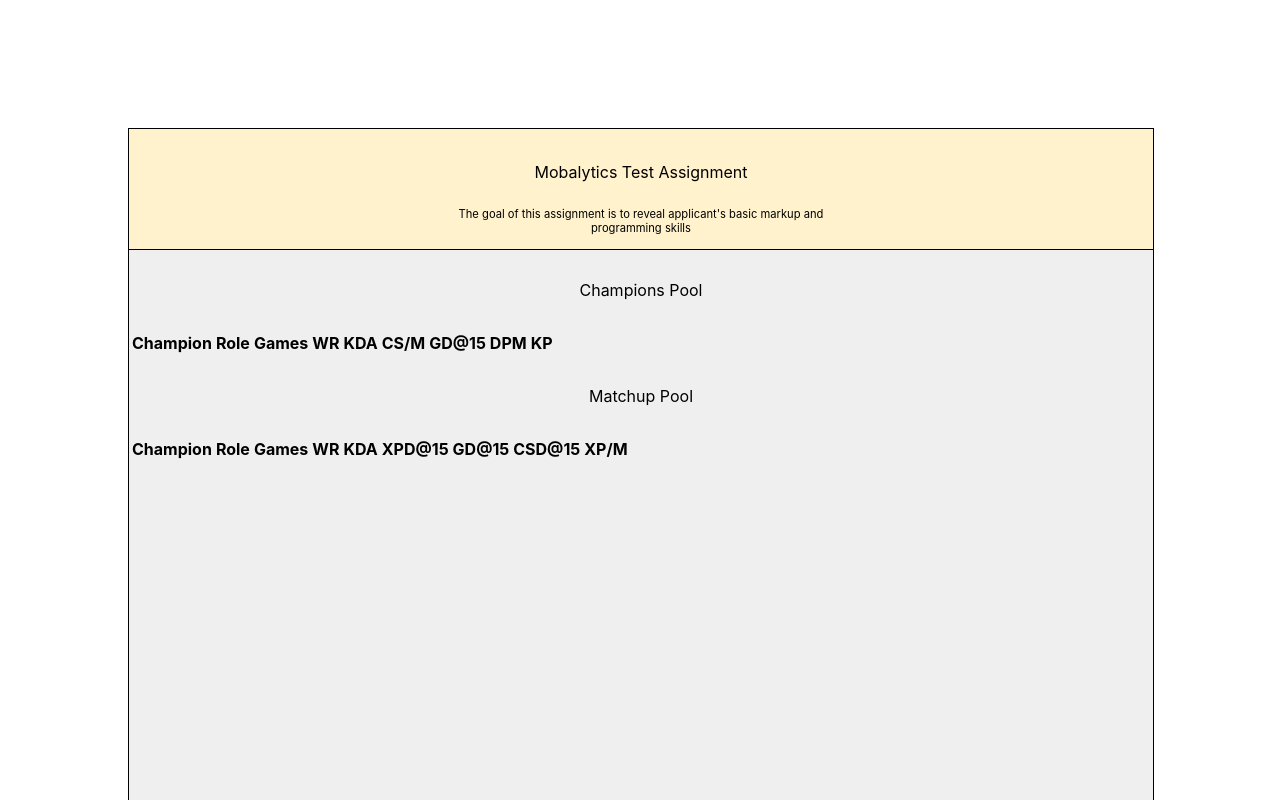
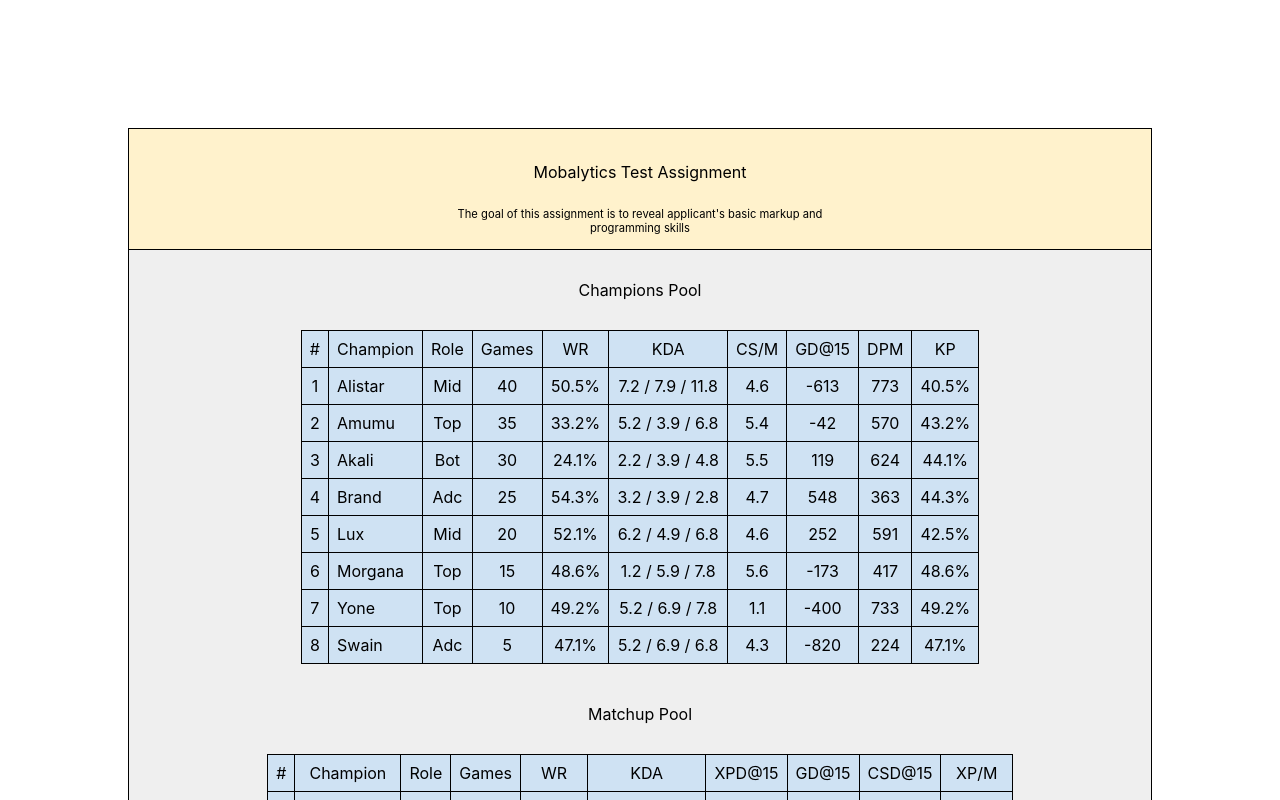
Before and after one commit to calaquend1/mobalytics, a React (Create React App) app: page / in a window 1280 px wide. Shown: the top 800 px of the page. Built offline with nearby package versions, Linux system fonts and the light colour scheme; the HTML template or start-up script is replaced by a standard one.

Commit message:
table, row, types

```diff
--- a/src/components/background/styled.tsx
+++ b/src/components/background/styled.tsx
@@ -1,16 +1,14 @@
 import styled from '@emotion/styled';
 
 export const BackgroundDiv = styled.div`
-  width: 80%;
-  height: 100vh;
   margin: 10%;
   border: 1px solid black;
   background-color: #efefef;
   h1 {
-      text-align: center;
-      font-size: 1em;
-      font-weight: normal;
-      margin: 30px 0px;
+    text-align: center;
+    font-size: 1em;
+    font-weight: normal;
+    margin: 30px 0px;
   }
 `;
 
--- /dev/null
+++ b/src/components/row/index.ts
@@ -0,0 +1,3 @@
+import { Row } from './row';
+
+export { Row };
--- a/src/components/row/row.tsx
+++ b/src/components/row/row.tsx
@@ -1,9 +1,12 @@
-import React from 'react';
-import styled from '@emotion/styled';
+import { RowT } from '../../types/row';
 
-const cell = styled.div`
-  background-color: #cfe2f3;
-`;
-const Row = () => {};
-
-export default Row;
+export const Row = (props: { row: RowT; parameters: Array<keyof RowT>; number: number }) => {
+  const { row, parameters = [], number } = props;
+  return (
+    <tr>
+      {parameters.map((parameter, i) => {
+        return <td key={i}>{parameter !== '#' ? row[parameter] : number}</td>;
+      })}
+    </tr>
+  );
+};
--- /dev/null
+++ b/src/components/table/header.tsx
@@ -0,0 +1,14 @@
+import { RowT } from '../../types/row';
+
+export const TableHeader = (props: { parameters: Array<keyof RowT> }) => {
+  const { parameters = [] } = props;
+  return (
+    <thead>
+      <tr>
+        {parameters.map((parameter, i) => (
+          <th key={i}>{parameter}</th>
+        ))}
+      </tr>
+    </thead>
+  );
+};
--- /dev/null
+++ b/src/components/table/styled.tsx
@@ -0,0 +1,22 @@
+import styled from '@emotion/styled';
+
+export const StyledTable = styled.table`
+  margin: 0% auto;
+  background-color: #cfe2f3;
+  border-collapse: collapse;
+  th,
+  td {
+    border: 1px solid black;
+    width: auto;
+    padding: 0.5em;
+    text-align: center;
+    font-weight: normal;
+  }
+  td:nth-of-type(2) {
+    text-align: left;
+  }
+`;
+
+export const TableContainer = styled.div`
+  margin-bottom: 40px;
+`;
--- a/src/components/table/table.tsx
+++ b/src/components/table/table.tsx
@@ -1,30 +1,21 @@
-import React from 'react';
 import { TableT } from '../../types/table';
-import {RowT} from '../../types/row'
+import { StyledTable, TableContainer } from './styled';
+import { TableHeader } from './header';
+import { Row } from '../row';
 
 export const Table = (props: TableT) => {
-  const { name, parameters = [] } = props;
+  const { name, parameters = [], rows = [] } = props;
   return (
-    <div>
+    <TableContainer>
       <h1>{name}</h1>
-      <table>
+      <StyledTable>
         <TableHeader parameters={parameters} />
-      </table>
-      <div>
-
-      </div>
-    </div>
+        <tbody>
+          {rows.map((row, i) => (
+            <Row key={i} parameters={parameters} row={row} number={i + 1} />
+          ))}
+        </tbody>
+      </StyledTable>
+    </TableContainer>
   );
 };
-
-const TableHeader = (props: {parameters: Array<keyof RowT>}) => {
-  const {parameters = []} = props
-  return (<thead>
-    <tr>
-      {parameters.map((parameter) => (
-        <th>{parameter}</th>
-      ))}
-    </tr>
-
-  </thead>)
-}
--- a/src/data/champions.ts
+++ b/src/data/champions.ts
@@ -89,6 +89,6 @@
       KP: '47.1%',
     },
   ],
-  parameters: ['Champion', 'Role', 'Games', 'WR', 'KDA', 'CS/M', 'GD@15', 'DPM', 'KP'],
+  parameters: ['#', 'Champion', 'Role', 'Games', 'WR', 'KDA', 'CS/M', 'GD@15', 'DPM', 'KP'],
   name: 'Champions Pool',
 };
--- a/src/data/matchup.ts
+++ b/src/data/matchup.ts
@@ -89,6 +89,6 @@
       'XP/M': '23,313',
     },
   ],
-  parameters: ['Champion', 'Role', 'Games', 'WR', 'KDA', 'XPD@15', 'GD@15', 'CSD@15', 'XP/M'],
+  parameters: ['#', 'Champion', 'Role', 'Games', 'WR', 'KDA', 'XPD@15', 'GD@15', 'CSD@15', 'XP/M'],
   name: 'Matchup Pool',
 };
```
